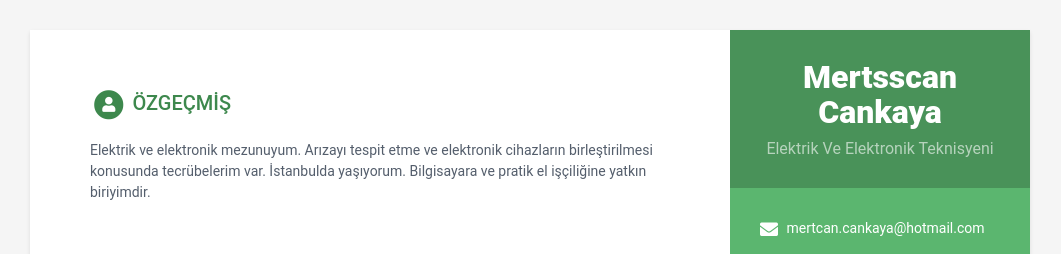
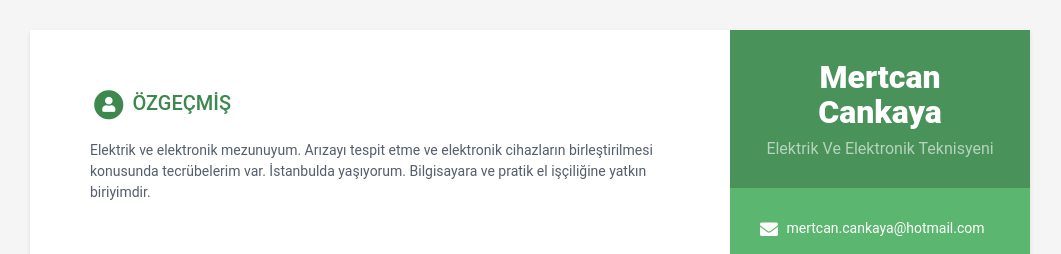
Before and after one commit to mertcankayaa/resume, a Jekyll site: the page built from index.html, in a window 1280 px wide. Shown: the top 254 px of the page, without its empty margins (110-1171 px from the left). Built offline with Jekyll 4.4.1, drawn with Linux system fonts in a browser that asks for light colours.

Commit message:
Update data.yml

```diff
--- a/_data/data.yml
+++ b/_data/data.yml
@@ -7,7 +7,7 @@ sidebar:
     education: False # set to False if you want education in main section instead of in sidebar
 
     # Profile information
-    name: Mertsscan Cankaya
+    name: Mertcan Cankaya
     tagline: Elektrik Ve Elektronik Teknisyeni
     avatar: #profile.png  #place a 100x100 picture inside /assets/images/ folder and provide the name of the file below
 
```
